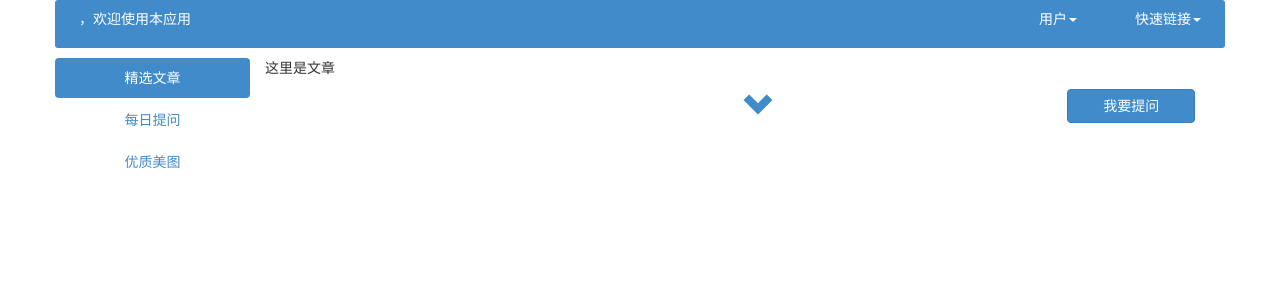
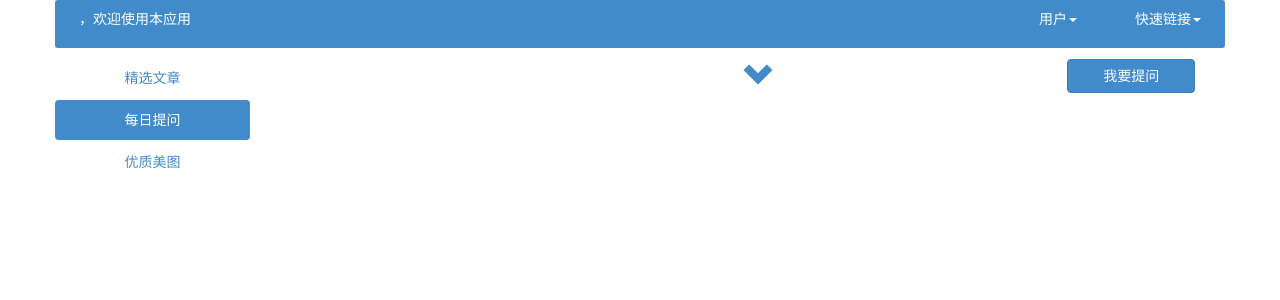
Before and after one commit to hyhoreki/blog, a Django app: template firstone_app/templates/blog_index.html in a window 1280 px wide. Shown: the top 300 px of the page. Run offline with Django 3.2, Linux system fonts and the light colour scheme; the template is opened without the code that fills it, so the values that code supplies are empty; parts of the project's set-up code (start-up, migrations or seed data) failed here and were passed over; some libraries are stand-ins or nearby versions.

Commit message:
修改首页界面

```diff
--- a/firstone_app/templates/blog_index.html
+++ b/firstone_app/templates/blog_index.html
@@ -16,14 +16,14 @@
 		<div class="row">
 			<div class="col-xs-2" style="padding-left:0px;padding-right:0px;">
 				<ul class="nav nav-pills nav-stacked">
-					<li class="active"><a href="#passage" data-toggle="tab" style="text-align:center;">精选文章</a></li>
-					<li><a href="#question" data-toggle="tab" style="text-align:center;">每日提问</a></li>
-					<li><a href="#picture" data-toggle="tab" style="text-align:center;">优质美图</a></li>
+					<li id="passage_icon"><a href="#passage" data-toggle="tab" style="text-align:center;">精选文章</a></li>
+					<li id="question_icon"><a href="#question" data-toggle="tab" style="text-align:center;">每日提问</a></li>
+					<li id="picture_icon"><a href="#picture" data-toggle="tab" style="text-align:center;">优质美图</a></li>
 				</ul>
 			</div>
 			<div class="col-xs-10">
 				<div class="tab-content">
-					<div class="tab-pane fade in active" id="passage">
+					<div class="tab-pane fade" id="passage">
 						<p>这里是文章</p>
 					</div>
 					<div class="tab-pane fade" id="question">
@@ -40,6 +40,7 @@
 						</div>
 						<script>
 							$(document).ready(function(){
+								$('#question_icon').attr("class", "active");
 								$('#question').attr("class", "tab-pane fade in active");
 								$('#question_show_more').click(function(){
 									$.getJSON("{% url 'blog_index_question_show_more' %}",function(question){
```
